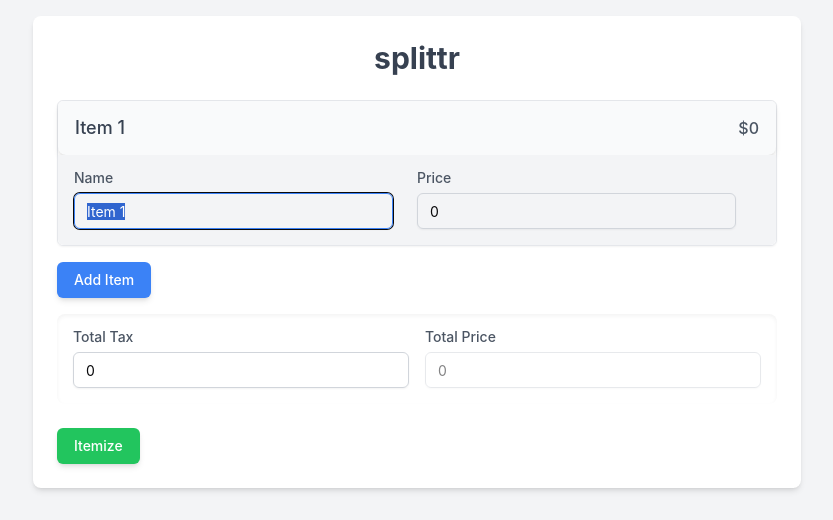
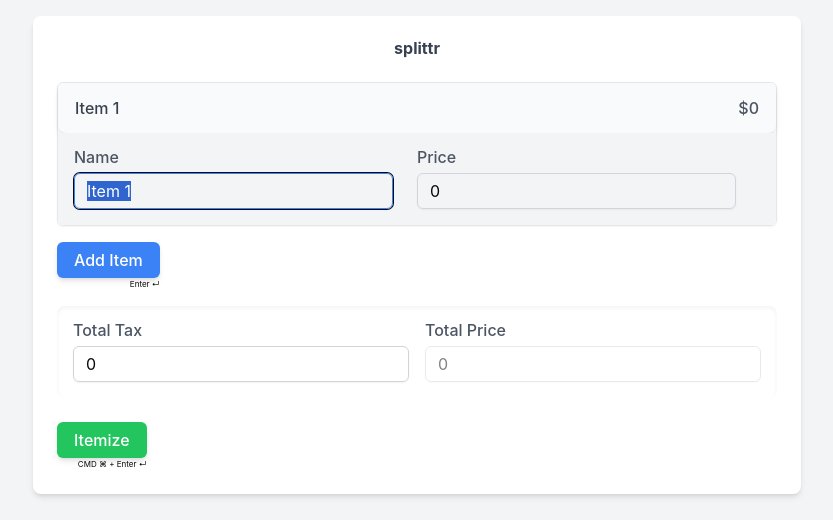
Before and after one commit to twoplustwoone/splittr, a React (Vite) app: page / in a window 1280 px wide. Shown: the top 520 px of the page, without its empty margins (223-1056 px from the left). Built offline with nearby package versions, Linux system fonts and the light colour scheme.

Commit message:
feat: add HelpText component and integrate it into ItemsForm for improved user guidance

```diff
--- /dev/null
+++ b/src/components/helpText/helpText.tsx
@@ -0,0 +1,15 @@
+import { ReactNode } from "react";
+
+interface HelpTextProps {
+  children: ReactNode;
+  text: string;
+}
+
+export const HelpText = ({ children, text }: HelpTextProps) => {
+  return (
+    <div className="flex flex-col">
+      <div>{children}</div>
+      <div className="text-xxs text-end">{text}</div>
+    </div>
+  );
+};
--- a/src/components/itemsForm/itemsForm.tsx
+++ b/src/components/itemsForm/itemsForm.tsx
@@ -20,6 +20,7 @@ import {
 } from "@/components/ui/form";
 import { Input } from "@/components/ui/input";
 import { itemsFormSchema } from "./schema";
+import { HelpText } from "../helpText/helpText";
 
 type ItemsFormProps = {
   onSubmit: SubmitHandler<z.infer<typeof itemsFormSchema>>;
@@ -114,6 +115,7 @@ export const ItemsForm = ({ onSubmit }: ItemsFormProps) => {
         ))}
 
         <div className="mt-4 flex justify-start">
+          <HelpText text={"Enter ↵"}>
             <Button
               type="button"
               onClick={() =>
@@ -123,6 +125,7 @@ export const ItemsForm = ({ onSubmit }: ItemsFormProps) => {
             >
               Add Item
             </Button>
+          </HelpText>
         </div>
 
         <div className="mt-4 sticky bottom-0 bg-white shadow-inner p-4 rounded-lg">
@@ -181,12 +184,14 @@ export const ItemsForm = ({ onSubmit }: ItemsFormProps) => {
         </div>
 
         <div className="flex justify-between mt-6">
+          <HelpText text={"CMD ⌘ + Enter ↵"}>
             <Button
               type="submit"
               className="bg-green-500 hover:bg-green-600 text-white px-4 py-2 rounded-md shadow-md"
             >
               Itemize
             </Button>
+          </HelpText>
         </div>
       </form>
     </Form>
--- a/tailwind.config.js
+++ b/tailwind.config.js
@@ -3,55 +3,58 @@ module.exports = {
   darkMode: ["class"],
   content: ["./index.html", "./src/**/*.{ts,tsx,js,jsx}"],
   theme: {
+    fontSize: {
+      xxs: "0.5rem",
+    },
     extend: {
       borderRadius: {
-  			lg: 'var(--radius)',
-  			md: 'calc(var(--radius) - 2px)',
-  			sm: 'calc(var(--radius) - 4px)'
+        lg: "var(--radius)",
+        md: "calc(var(--radius) - 2px)",
+        sm: "calc(var(--radius) - 4px)",
       },
       colors: {
-  			background: 'hsl(var(--background))',
-  			foreground: 'hsl(var(--foreground))',
+        background: "hsl(var(--background))",
+        foreground: "hsl(var(--foreground))",
         card: {
-  				DEFAULT: 'hsl(var(--card))',
-  				foreground: 'hsl(var(--card-foreground))'
+          DEFAULT: "hsl(var(--card))",
+          foreground: "hsl(var(--card-foreground))",
         },
         popover: {
-  				DEFAULT: 'hsl(var(--popover))',
-  				foreground: 'hsl(var(--popover-foreground))'
+          DEFAULT: "hsl(var(--popover))",
+          foreground: "hsl(var(--popover-foreground))",
         },
         primary: {
-  				DEFAULT: 'hsl(var(--primary))',
-  				foreground: 'hsl(var(--primary-foreground))'
+          DEFAULT: "hsl(var(--primary))",
+          foreground: "hsl(var(--primary-foreground))",
         },
         secondary: {
-  				DEFAULT: 'hsl(var(--secondary))',
-  				foreground: 'hsl(var(--secondary-foreground))'
+          DEFAULT: "hsl(var(--secondary))",
+          foreground: "hsl(var(--secondary-foreground))",
         },
         muted: {
-  				DEFAULT: 'hsl(var(--muted))',
-  				foreground: 'hsl(var(--muted-foreground))'
+          DEFAULT: "hsl(var(--muted))",
+          foreground: "hsl(var(--muted-foreground))",
         },
         accent: {
-  				DEFAULT: 'hsl(var(--accent))',
-  				foreground: 'hsl(var(--accent-foreground))'
+          DEFAULT: "hsl(var(--accent))",
+          foreground: "hsl(var(--accent-foreground))",
         },
         destructive: {
-  				DEFAULT: 'hsl(var(--destructive))',
-  				foreground: 'hsl(var(--destructive-foreground))'
+          DEFAULT: "hsl(var(--destructive))",
+          foreground: "hsl(var(--destructive-foreground))",
         },
-  			border: 'hsl(var(--border))',
-  			input: 'hsl(var(--input))',
-  			ring: 'hsl(var(--ring))',
+        border: "hsl(var(--border))",
+        input: "hsl(var(--input))",
+        ring: "hsl(var(--ring))",
         chart: {
-  				'1': 'hsl(var(--chart-1))',
-  				'2': 'hsl(var(--chart-2))',
-  				'3': 'hsl(var(--chart-3))',
-  				'4': 'hsl(var(--chart-4))',
-  				'5': 'hsl(var(--chart-5))'
-  			}
-  		}
-  	}
+          1: "hsl(var(--chart-1))",
+          2: "hsl(var(--chart-2))",
+          3: "hsl(var(--chart-3))",
+          4: "hsl(var(--chart-4))",
+          5: "hsl(var(--chart-5))",
+        },
+      },
+    },
   },
   plugins: [require("tailwindcss-animate")],
 };
```
Lines whose indentation alone changed are shown as unchanged.
